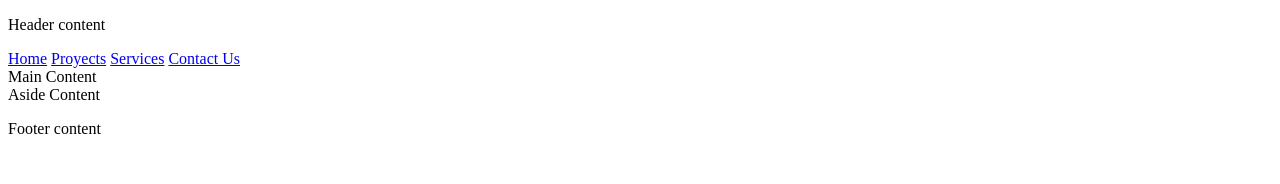
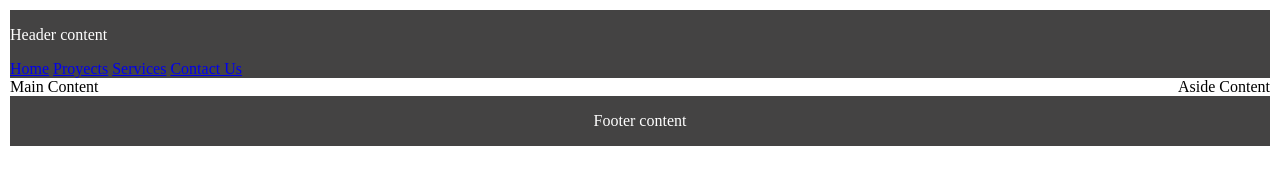
Before and after one commit to EmmanuelBulacio4/wdd131, a plain HTML site: page week01/basic-layout.html in a window 1280 px wide. Drawn offline with Linux system fonts and the light colour scheme.

Commit message:
holy-grail-css-on-progress

```diff
--- a/week01/basic-layout.html
+++ b/week01/basic-layout.html
@@ -5,7 +5,8 @@
     <meta name="viewport" content="width=device-width, initial-scale=1.0">
     <title>Emmanuel Bulacio WDD 131</title>
     <meta name="description" content="">
-    <meta name="author" content="Emmanuel Bulacio ">
+    <meta name="author" content="Emmanuel Bulacio WDD131">
+    <link rel="stylesheet" href="styles/layout.css">
 </head>
 <body>
     <header>
--- a/week01/styles/layout.css
+++ b/week01/styles/layout.css
@@ -0,0 +1,24 @@
+body{
+    display: grid;
+    margin: 0 auto;
+    padding: 10px;
+}
+
+header{
+    display: grid;
+    background-color: rgb(68, 67, 67);
+}
+
+main{
+    display: grid;
+    grid-template-columns: 1fr auto;
+}
+
+footer{
+    text-align: center;
+    background-color: rgb(68, 67, 67);
+}
+
+p{
+    color: white;
+}
```
